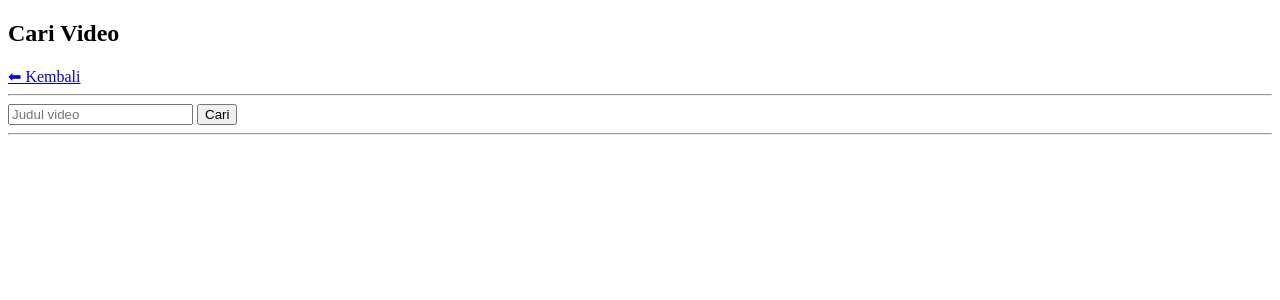
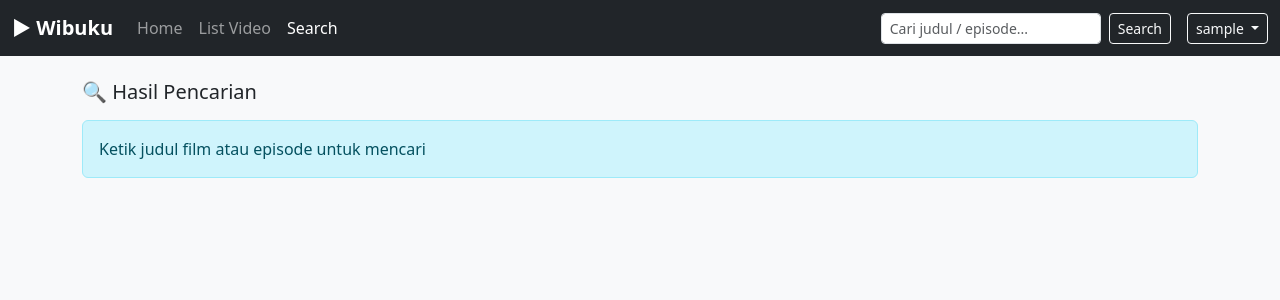
Before and after one commit to Azzy-Gm/Azzy, a PHP site: page /search.php in a window 1280 px wide. Shown: the top 300 px of the page. Run offline with PHP 8.4, Linux system fonts and the light colour scheme; the visitor is signed in with stand-in values (Sample User, id 1).

Commit message:
Refactor search.php for enhanced functionality and UI
Updated search functionality to include video titles and film titles. Enhanced user interface with Bootstrap and improved security with input sanitization.

```diff
--- a/Project_Liburan/search.php
+++ b/Project_Liburan/search.php
@@ -1,44 +1,121 @@
 <?php
 include "auth.php";
 include "koneksi.php";
+
+$keyword = '';
+$result  = null;
+
+if (isset($_GET['q']) && $_GET['q'] !== '') {
+    $keyword = mysqli_real_escape_string($conn, $_GET['q']);
+
+    $result = mysqli_query($conn, "
+        SELECT
+            v.id,
+            v.filename,
+            v.folder_judul,
+            v.judul AS judul_video,
+            j.judul AS judul_film
+        FROM videos v
+        JOIN judul j ON v.judul_id = j.id
+        WHERE v.judul LIKE '%$keyword%'
+           OR j.judul LIKE '%$keyword%'
+        ORDER BY j.judul ASC, v.episode ASC
+    ");
+}
 ?>
+<!DOCTYPE html>
+<html lang="id">
+<head>
+    <meta charset="UTF-8">
+    <title>Search Video | Wibuku</title>
 
-<!DOCTYPE html>
-<html>
-<head>
-    <title>Search Video</title>
+    <link href="https://cdn.jsdelivr.net/npm/bootstrap@5.3.2/dist/css/bootstrap.min.css" rel="stylesheet">
+    <link href="css/istri2.css" rel="stylesheet">
 </head>
-<body>
+<body class="bg-light">
 
-<h2>Cari Video</h2>
-<a href="home.php">⬅ Kembali</a>
+<!-- NAVBAR -->
+<nav class="navbar navbar-expand-lg navbar-dark bg-dark sticky-top">
+    <div class="container-fluid">
+        <a class="navbar-brand fw-bold" href="home.php">▶ Wibuku</a>
 
-<hr>
+        <div class="collapse navbar-collapse show">
+            <ul class="navbar-nav me-auto">
+                <li class="nav-item"><a class="nav-link" href="home.php">Home</a></li>
+                <li class="nav-item"><a class="nav-link" href="video.php">List Video</a></li>
+                <li class="nav-item"><a class="nav-link active" href="search.php">Search</a></li>
+            </ul>
 
-<form method="GET">
-    <input type="text" name="q" placeholder="Judul video">
-    <button>Cari</button>
+            <form class="d-flex me-3" method="GET">
+                <input class="form-control form-control-sm me-2"
+                       type="search"
+                       name="q"
+                       placeholder="Cari judul / episode..."
+                       value="<?= htmlspecialchars($keyword); ?>">
+                <button class="btn btn-outline-light btn-sm">Search</button>
             </form>
 
-<hr>
+            <div class="dropdown">
+                <button class="btn btn-outline-light btn-sm dropdown-toggle" data-bs-toggle="dropdown">
+                    <?= $_SESSION['user']; ?>
+                </button>
+                <ul class="dropdown-menu dropdown-menu-end">
+                    <li><a class="dropdown-item" href="logout.php">Logout</a></li>
+                </ul>
+            </div>
+        </div>
+    </div>
+</nav>
+
+<!-- CONTENT -->
+<div class="container mt-4">
+
+    <h5 class="mb-3">🔍 Hasil Pencarian</h5>
+
+    <?php if ($keyword === '') { ?>
+        <div class="alert alert-info">
+            Ketik judul film atau episode untuk mencari
+        </div>
+    <?php } ?>
+
+    <div class="row g-4">
 
     <?php
-if (isset($_GET['q'])) {
-    $q = $_GET['q'];
-    $sql = mysqli_query($conn,
-        "SELECT * FROM videos WHERE title LIKE '%$q%'");
+    if ($keyword !== '') {
 
-    while ($v = mysqli_fetch_assoc($sql)) {
-        echo "
-        <p>{$v['title']}</p>
-        <video width='300' controls preload='metadata'>
-            <source src='vid/{$v['filename']}' type='video/mp4'>
+        if (mysqli_num_rows($result) === 0) {
+            echo "<div class='alert alert-warning'>Video tidak ditemukan</div>";
+        }
+
+        while ($v = mysqli_fetch_assoc($result)) {
+    ?>
+        <div class="col-xl-3 col-lg-4 col-md-6 col-sm-12">
+            <a href="nontonnya.php?id=<?= $v['id']; ?>" class="text-decoration-none text-dark">
+                <div class="video-card">
+
+                    <video class="video-thumb" muted preload="metadata">
+                        <source src="vid/<?= htmlspecialchars($v['folder_judul']); ?>/<?= htmlspecialchars($v['filename']); ?>" type="video/mp4">
                     </video>
-        <hr>
-        ";
+
+                    <div class="video-title mt-2">
+                        <?= htmlspecialchars($v['judul_film']); ?><br>
+                        <small class="text-muted">
+                            <?= htmlspecialchars($v['judul_video']); ?>
+                        </small>
+                    </div>
+
+                </div>
+            </a>
+        </div>
+    <?php
         }
     }
     ?>
 
+    </div>
+</div>
+
+<script src="https://cdn.jsdelivr.net/npm/bootstrap@5.3.2/dist/js/bootstrap.bundle.min.js"></script>
+<script src="js/istri2.js"></script>
 </body>
 </html>
```
Lines whose indentation alone changed are shown as unchanged.
